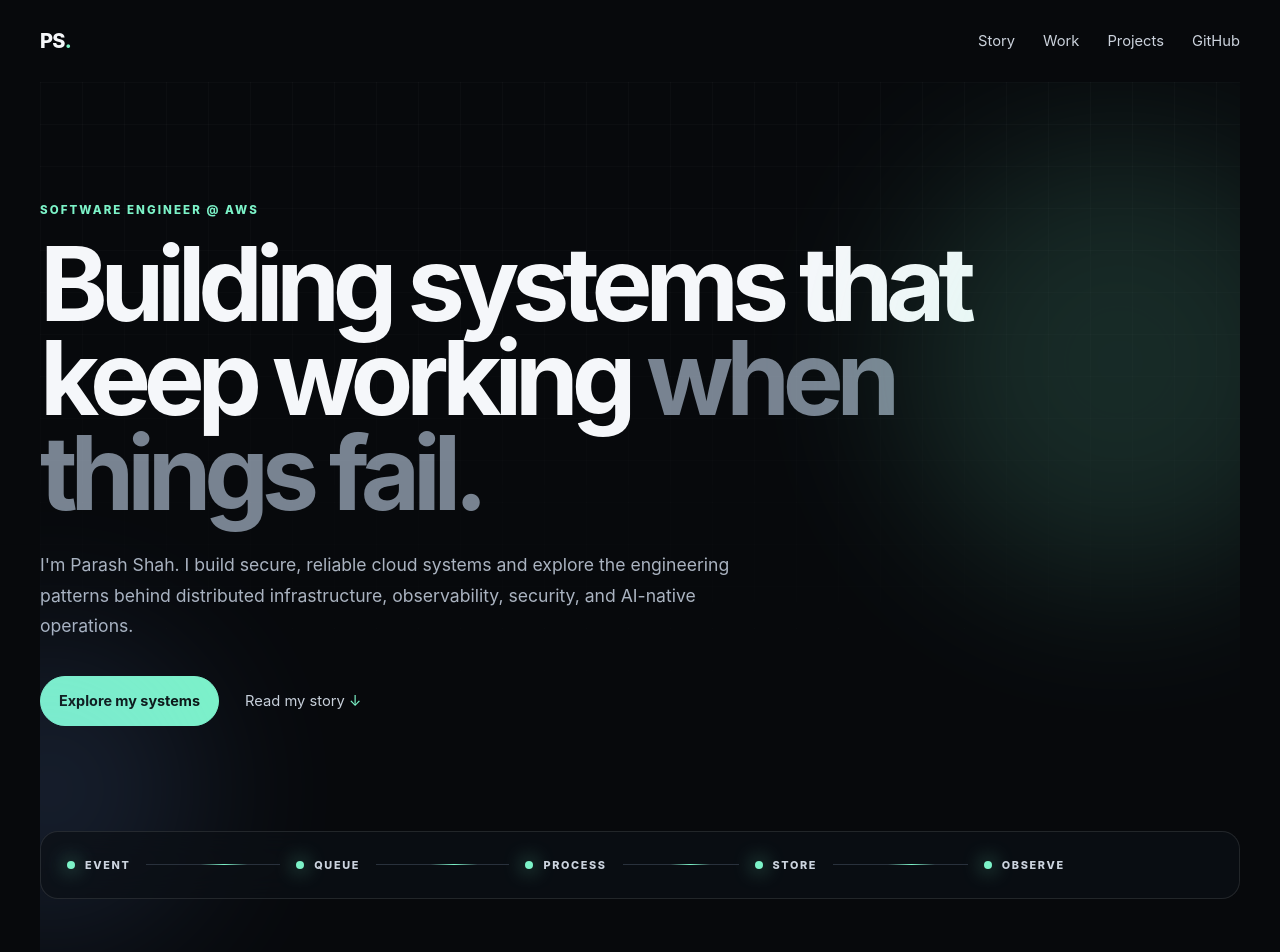
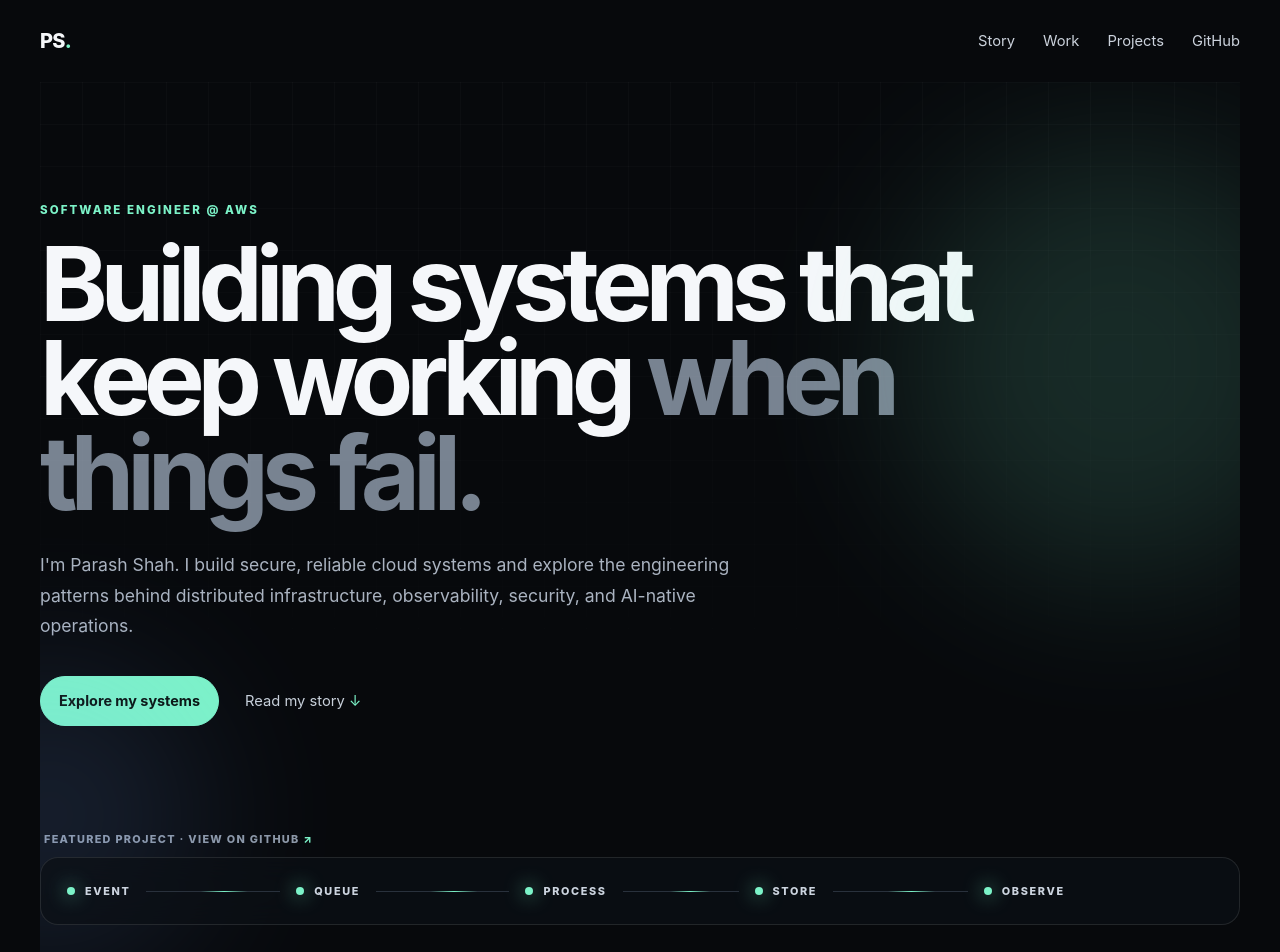
Before and after one commit to Parash-Shah/parash-portfolio, a Next.js app: page / in a window 1280 px wide. Shown: the top 952 px of the page. Built offline with nearby package versions, Linux system fonts and the light colour scheme.

Commit message:
add completed project links to portfolio

```diff
--- a/app/globals.css
+++ b/app/globals.css
@@ -27,13 +27,13 @@ button{cursor:pointer}
 .kicker{text-transform:uppercase;letter-spacing:.18em;font-size:.72rem;font-weight:800;color:var(--accent);margin:0 0 18px}
 h1,h2,h3,p{margin-top:0}h1{font-size:clamp(3.8rem,8vw,7.9rem);line-height:.92;letter-spacing:-.07em;max-width:1100px;margin-bottom:30px}h1 em{font-style:normal;color:#788391}h2{font-size:clamp(2.25rem,4.7vw,4.4rem);line-height:1;letter-spacing:-.055em;margin-bottom:26px}h3{font-size:1.7rem;letter-spacing:-.035em}
 .hero-copy{font-size:1.1rem;color:#aab3c0;max-width:700px;line-height:1.75}.hero-actions{display:flex;gap:26px;align-items:center;margin-top:34px}.text-link{color:#c8d0da;font-size:.92rem}.text-link span{color:var(--accent)}
-.system-flow{margin-top:105px;padding:25px 26px;border:1px solid var(--line);background:rgba(12,16,22,.72);backdrop-filter:blur(14px);border-radius:18px;display:flex;align-items:center;overflow:hidden}.flow-group{display:flex;align-items:center;flex:1}.flow-node{display:flex;align-items:center;gap:10px;font-size:.68rem;letter-spacing:.15em;font-weight:800;color:#ccd4df}.flow-node__pulse{width:8px;height:8px;background:var(--accent);border-radius:50%;box-shadow:0 0 20px var(--accent)}.flow-line{height:1px;flex:1;background:#29313c;position:relative;margin:0 16px;overflow:hidden}.flow-line span{position:absolute;inset:0;width:35%;background:linear-gradient(90deg,transparent,var(--accent),transparent);animation:flow 2.6s linear infinite}@keyframes flow{from{transform:translateX(-160%)}to{transform:translateX(420%)}}
+.system-flow-link{display:block;margin-top:105px;border-radius:18px;transition:.25s ease}.system-flow-link:hover{transform:translateY(-3px)}.system-flow-link:hover .system-flow{border-color:rgba(124,243,200,.35);box-shadow:0 20px 60px rgba(0,0,0,.3)}.system-flow-link__label{display:block;margin:0 0 10px 4px;color:#8d98a7;font-size:.68rem;font-weight:800;letter-spacing:.12em;text-transform:uppercase}.system-flow-link__label span{color:var(--accent)}.system-flow{padding:25px 26px;border:1px solid var(--line);background:rgba(12,16,22,.72);backdrop-filter:blur(14px);border-radius:18px;display:flex;align-items:center;overflow:hidden;transition:.25s ease}.flow-group{display:flex;align-items:center;flex:1}.flow-node{display:flex;align-items:center;gap:10px;font-size:.68rem;letter-spacing:.15em;font-weight:800;color:#ccd4df}.flow-node__pulse{width:8px;height:8px;background:var(--accent);border-radius:50%;box-shadow:0 0 20px var(--accent)}.flow-line{height:1px;flex:1;background:#29313c;position:relative;margin:0 16px;overflow:hidden}.flow-line span{position:absolute;inset:0;width:35%;background:linear-gradient(90deg,transparent,var(--accent),transparent);animation:flow 2.6s linear infinite}@keyframes flow{from{transform:translateX(-160%)}to{transform:translateX(420%)}}
 .section{padding:120px 0}.section-index{font-size:.68rem;letter-spacing:.16em;color:#687281;border-bottom:1px solid var(--line);padding-bottom:15px;margin-bottom:55px}.story-grid,.section-heading-row,.ai-card,.footer{display:grid;grid-template-columns:1.05fr .95fr;gap:80px}.story-copy>p,.section-note,.ai-card p{color:var(--muted);font-size:1.02rem;line-height:1.75}.timeline{display:flex;flex-wrap:wrap;align-items:center;gap:9px;margin-top:30px;color:#d3dae4;font-size:.82rem}.timeline i{font-style:normal;color:var(--accent)}
 .section--panel{background:var(--panel);border-block:1px solid var(--line)}.section-note{max-width:430px;margin-left:auto}.stats-grid{display:grid;grid-template-columns:repeat(4,1fr);gap:1px;background:var(--line);border:1px solid var(--line);margin-top:25px}.stat{background:var(--panel);padding:34px 30px;min-height:185px;display:flex;flex-direction:column;justify-content:space-between}.stat strong{font-size:2.65rem;letter-spacing:-.06em;color:var(--accent)}.stat span{font-size:.82rem;color:#a7b0bc;line-height:1.55}
-.projects-grid{display:grid;grid-template-columns:repeat(3,1fr);gap:18px}.project-card{border:1px solid var(--line);background:linear-gradient(145deg,#0c1015,#090c10);border-radius:20px;padding:28px;min-height:390px;display:flex;flex-direction:column;transition:.25s ease}.project-card:hover{transform:translateY(-5px);border-color:rgba(124,243,200,.35);box-shadow:0 20px 60px rgba(0,0,0,.3)}.project-card__topline{display:flex;justify-content:space-between;color:#77818f;font-size:.66rem;text-transform:uppercase;letter-spacing:.12em;margin-bottom:55px}.project-card h3{max-width:280px}.project-card p{color:var(--muted);font-size:.9rem;line-height:1.65}.chip-row{display:flex;gap:7px;flex-wrap:wrap;margin-top:10px}.chip{border:1px solid var(--line);border-radius:999px;padding:6px 9px;font-size:.66rem;color:#aab4c1;background:rgba(255,255,255,.02)}.project-card__footer{margin-top:auto;border-top:1px solid var(--line);padding-top:18px;color:#d7dee8;font-size:.82rem;display:flex;justify-content:space-between}.project-card__footer span{color:var(--accent)}
+.projects-grid{display:grid;grid-template-columns:repeat(3,1fr);gap:18px}.project-card-link{display:block;border-radius:20px}.project-card-link .project-card{height:100%}.project-card{border:1px solid var(--line);background:linear-gradient(145deg,#0c1015,#090c10);border-radius:20px;padding:28px;min-height:390px;display:flex;flex-direction:column;transition:.25s ease}.project-card:hover,.project-card-link:focus-visible .project-card{transform:translateY(-5px);border-color:rgba(124,243,200,.35);box-shadow:0 20px 60px rgba(0,0,0,.3)}.project-card__topline{display:flex;color:#77818f;font-size:.66rem;text-transform:uppercase;letter-spacing:.12em;margin-bottom:55px}.project-card h3{max-width:280px}.project-card p{color:var(--muted);font-size:.9rem;line-height:1.65}.chip-row{display:flex;gap:7px;flex-wrap:wrap;margin-top:10px}.chip{border:1px solid var(--line);border-radius:999px;padding:6px 9px;font-size:.66rem;color:#aab4c1;background:rgba(255,255,255,.02)}.project-card__footer{margin-top:auto;border-top:1px solid var(--line);padding-top:18px;color:#d7dee8;font-size:.82rem;display:flex;justify-content:space-between}.project-card__footer span{color:var(--accent)}
 .ai-section{padding:60px 0 130px}.ai-card{background:linear-gradient(135deg,#101720,#09100d);border:1px solid var(--line);border-radius:26px;padding:58px}.terminal{background:#050709;border:1px solid #202731;border-radius:14px;padding:18px 20px;box-shadow:0 25px 80px rgba(0,0,0,.35);font-family:ui-monospace,SFMono-Regular,Menlo,monospace;font-size:.76rem}.terminal__bar{display:flex;gap:6px;border-bottom:1px solid #171c22;padding-bottom:13px;margin-bottom:22px}.terminal__bar span{width:8px;height:8px;border-radius:50%;background:#2b323d}.terminal b{color:var(--accent)}.terminal__answer{color:#9ca6b3;line-height:1.65}.terminal__cursor{color:var(--accent);animation:blink 1s steps(1) infinite}@keyframes blink{50%{opacity:0}}
 .footer{padding:100px 0;border-top:1px solid var(--line);align-items:end}.footer h2{font-size:clamp(2.4rem,5vw,5rem);max-width:720px;margin-bottom:0}.footer-contact{display:flex;flex-direction:column;align-items:flex-end;gap:28px;min-width:0}.footer-links{display:grid;width:100%;gap:14px}.footer-link{display:grid;gap:4px;padding-bottom:12px;border-bottom:1px solid var(--line);min-width:0}.footer-link span{color:#687281;font-size:.64rem;font-weight:800;letter-spacing:.14em;text-transform:uppercase}.footer-link strong{color:#aab3be;font-size:.78rem;font-weight:500;overflow-wrap:anywhere;transition:color .2s ease}.footer-link:hover strong{color:var(--accent)}
 @media(max-width:900px){.nav-links{position:fixed;z-index:30;left:50%;bottom:14px;transform:translateX(-50%);width:min(calc(100vw - 28px),520px);display:flex;justify-content:space-around;gap:10px;padding:13px 16px;border:1px solid var(--line);border-radius:999px;background:rgba(12,16,22,.94);box-shadow:0 18px 50px rgba(0,0,0,.45);backdrop-filter:blur(16px)}.nav-links a{padding:4px}.hero{padding-top:90px}.system-flow{overflow-x:auto}.flow-group{min-width:155px}.story-grid,.section-heading-row,.ai-card,.footer{grid-template-columns:1fr;gap:28px}.section-note{margin-left:0}.stats-grid,.projects-grid{grid-template-columns:1fr 1fr}.footer{padding-bottom:110px}.footer-contact{align-items:flex-start}.footer-links{justify-content:flex-start}}
-@media(max-width:640px){.shell{width:min(calc(100% - 28px),var(--max));max-width:100%}.nav-links{font-size:.75rem;padding-inline:10px}.hero{min-height:auto;padding-bottom:55px}h1{font-size:clamp(3rem,14vw,4.5rem);line-height:.98;overflow-wrap:anywhere}.hero-copy{max-width:100%;font-size:1rem;overflow-wrap:anywhere}.hero-actions{align-items:flex-start;flex-direction:column}.system-flow{margin-top:70px}.section{padding:85px 0}.stats-grid,.projects-grid{grid-template-columns:1fr}.ai-card{padding:32px 24px}.footer-links{flex-wrap:wrap}}
+@media(max-width:640px){.shell{width:min(calc(100% - 28px),var(--max));max-width:100%}.nav-links{font-size:.75rem;padding-inline:10px}.hero{min-height:auto;padding-bottom:55px}h1{font-size:clamp(3rem,14vw,4.5rem);line-height:.98;overflow-wrap:anywhere}.hero-copy{max-width:100%;font-size:1rem;overflow-wrap:anywhere}.hero-actions{align-items:flex-start;flex-direction:column}.system-flow-link{margin-top:70px}.section{padding:85px 0}.stats-grid,.projects-grid{grid-template-columns:1fr}.ai-card{padding:32px 24px}.footer-links{flex-wrap:wrap}}
 
 @media(prefers-reduced-motion:reduce){html{scroll-behavior:auto}.flow-line span,.terminal__cursor{animation:none}}
--- a/app/page.tsx
+++ b/app/page.tsx
@@ -34,7 +34,16 @@ export default function Home() {
           <a className="button" href="#projects">Explore my systems</a>
           <a className="text-link" href="#story">Read my story <span>↓</span></a>
         </div>
-        <SystemFlow />
+        <a
+          className="system-flow-link"
+          href="https://github.com/Parash-Shah/Distributed-event-reliability-platform"
+          target="_blank"
+          rel="noopener noreferrer"
+          aria-label="View the Distributed Event Reliability Platform on GitHub (opens in a new tab)"
+        >
+          <span className="system-flow-link__label">Featured project · View on GitHub <span aria-hidden="true">↗</span></span>
+          <SystemFlow />
+        </a>
       </section>
 
       <section className="section shell" id="story">
--- a/components/ProjectCard.tsx
+++ b/components/ProjectCard.tsx
@@ -1,11 +1,10 @@
 import type { Project } from "@/data/projects";
 
 export function ProjectCard({ project }: { project: Project }) {
-  return (
+  const card = (
     <article className="project-card">
       <div className="project-card__topline">
         <span>{project.eyebrow}</span>
-        <span>{project.status}</span>
       </div>
       <h3>{project.title}</h3>
       <p>{project.description}</p>
@@ -14,7 +13,26 @@ export function ProjectCard({ project }: { project: Project }) {
           <span className="chip" key={concept}>{concept}</span>
         ))}
       </div>
-      <div className="project-card__footer">Explore system <span aria-hidden="true">↗</span></div>
+      <div className="project-card__footer">
+        {project.href ? "View project on GitHub" : "Case study coming soon"}
+        <span aria-hidden="true">{project.href ? "↗" : "→"}</span>
+      </div>
     </article>
   );
+
+  if (!project.href) {
+    return card;
+  }
+
+  return (
+    <a
+      className="project-card-link"
+      href={project.href}
+      target="_blank"
+      rel="noopener noreferrer"
+      aria-label={`${project.title} on GitHub (opens in a new tab)`}
+    >
+      {card}
+    </a>
+  );
 }
--- a/data/projects.ts
+++ b/data/projects.ts
@@ -2,25 +2,24 @@ export type Project = {
   title: string;
   eyebrow: string;
   description: string;
-  status: string;
   concepts: string[];
+  href?: string;
 };
 
 export const projects: Project[] = [
   {
-    title: "Distributed Event Processor",
+    title: "Distributed Event Reliability Platform",
     eyebrow: "Distributed Systems",
     description:
-      "A resilient asynchronous event-processing platform designed around retries, idempotency, dead-letter handling, and observability.",
-    status: "Week 01",
-    concepts: ["Queues", "Idempotency", "Retries", "Observability"],
+      "A production-style backend that ingests and processes events asynchronously, recovers from failures, detects data loss, and exposes operational metrics.",
+    concepts: ["Java", "Spring Boot", "AWS", "Observability"],
+    href: "https://github.com/Parash-Shah/Distributed-event-reliability-platform",
   },
   {
     title: "Silent Data Loss Detector",
     eyebrow: "Reliability Engineering",
     description:
       "A monitoring system that compares upstream and downstream throughput to detect partial data loss before customers do.",
-    status: "Week 02",
     concepts: ["Metrics", "Alarms", "Data Integrity", "Anomaly Detection"],
   },
   {
@@ -28,7 +27,6 @@ export const projects: Project[] = [
     eyebrow: "Cloud Security",
     description:
       "A cloud-native security telemetry pipeline for ingestion, normalization, storage, querying, and incident investigation.",
-    status: "Planned",
     concepts: ["Security", "Data Lake", "AWS", "Analytics"],
   },
 ];
```
